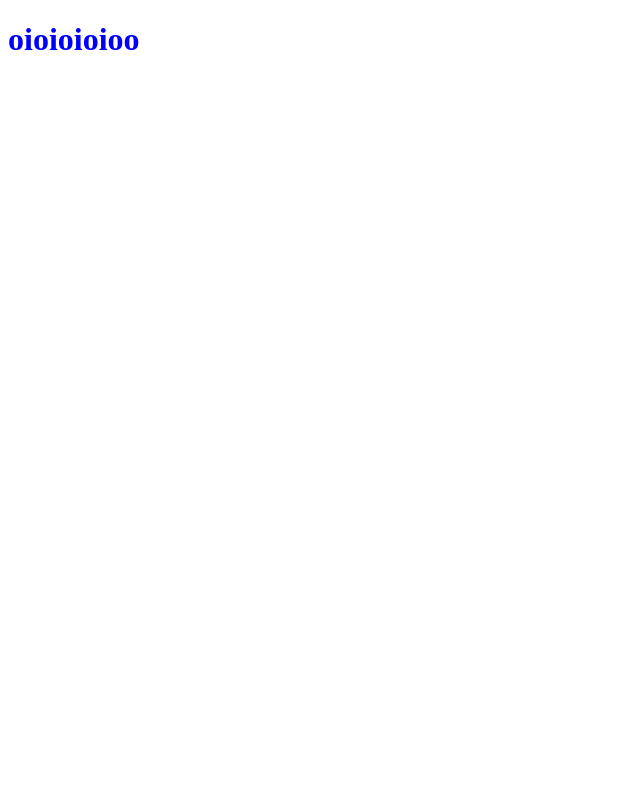
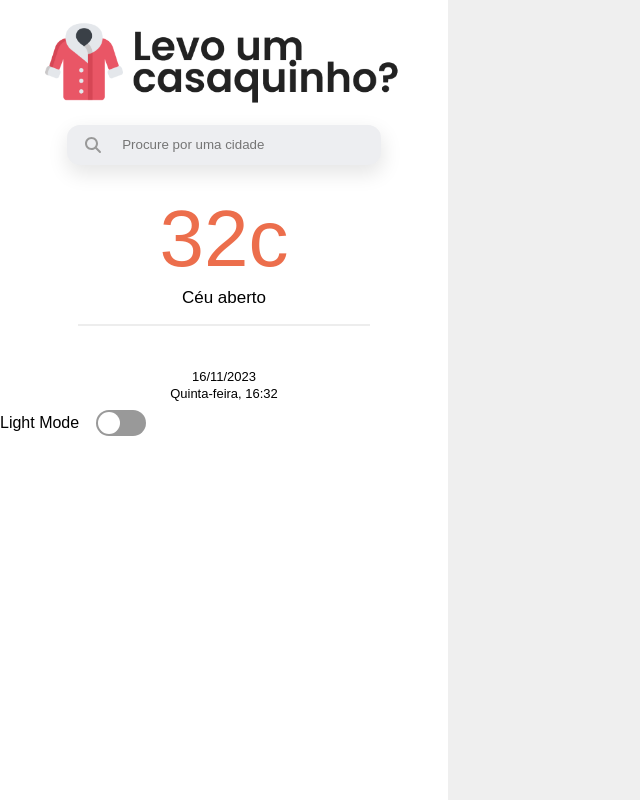
Before and after one commit to deborahwyny/leva-um-casaquinho, a React (Vite) app: page / in a window 1280 px wide. Shown: the whole page, without its empty margins (0-640 px from the left). Built offline with nearby package versions, Linux system fonts and the light colour scheme.

Commit message:
primeiro commit

```diff
--- a/package.json
+++ b/package.json
@@ -10,6 +10,10 @@
     "preview": "vite preview"
   },
   "dependencies": {
+    "@fontsource/poppins": "^5.0.8",
+    "@fortawesome/fontawesome-svg-core": "^6.4.2",
+    "@fortawesome/free-solid-svg-icons": "^6.4.2",
+    "@fortawesome/react-fontawesome": "^0.2.0",
     "react": "^18.2.0",
     "react-dom": "^18.2.0",
     "react-router-dom": "^6.19.0",
--- a/src/Pages/homePage.jsx
+++ b/src/Pages/homePage.jsx
@@ -1,13 +1,196 @@
-import React from "react";
-import styled from "styled-components";
+import React, { useState } from "react";
+import styled, { createGlobalStyle } from "styled-components";
+import LogoCasaquinho from "../Assets/logocasaquinho.png";
+import { FontAwesomeIcon } from "@fortawesome/react-fontawesome";
+import { faSearch, faSun, faMoon } from "@fortawesome/free-solid-svg-icons";
 
+const GlobalStyle = createGlobalStyle`
+  body {
+    font-family: 'Poppins', sans-serif;
+  }
+`;
 
-const Titulo = styled.h1`
-    color: blue;
+const Container = styled.div`
+  display: flex;
+  width: 100vw;
+  height: 100vh;
+`;
+const MenuEsquerda = styled.div`
+  background-color: #ffffff;
+  width: 35%;
+  display: flex;
+  flex-direction: column;
+`;
+
+const Logo = styled.img`
+  width: 80%;
+  padding-top: 5%;
+`;
+
+const AreaLateral = styled.div`
+  background-color: #efefef;
+  width: 65%;
+`;
+
+const ConteinerTopo = styled.div`
+  display: flex;
+  justify-content: center;
+  flex-direction: column;
+  align-items: center;
+  gap: 12px;
+`;
+
+const Input = styled.input`
+  position: relative;
+  padding: 10px;
+  margin-top: 10px;
+  width: 70%;
+  background-color: #edeef1;
+  border-radius: 13px;
+  border: initial;
+  box-shadow: 1px 8px 20px 1px rgb(0 0 0 / 10%);
+  height: 40px;
+  padding-left: 35px;
+  box-sizing: border-box;
+  &::placeholder {
+    padding-left: 20px;
+  }
+`;
+
+const SearchIcon = styled(FontAwesomeIcon)`
+  position: absolute;
+  top: 145px;
+  left: 85px;
+  transform: translateY(-50%);
+  color: #999; /* Cor do ícone */
+  cursor: pointer;
+`;
+
+const Temperatura = styled.h2`
+  color: #ec6e4c;
+  font-size: 80px;
+  text-align: center;
+  margin-top: 50px;
+  font-weight: 300;
+  line-height: 48px;
+`;
+const ConteinerMeio = styled.div`
+  display: flex;
+  flex-direction: column;
+  justify-content: center;
+  align-items: center;
+  gap: 26px;
+`;
+
+const Sub = styled.h3`
+  font-weight: 400;
+  font-size: 17px;
+`;
+
+const Divisor = styled.div`
+  width: 65%;
+  height: 2px;
+  background-color: #ededed;
+  margin-top: -8px;
+`;
+
+const Paragrafo = styled.p`
+  font-family: 'Poppins', sans-serif;
+  font-size: 13px;
+  font-weight: 400;
+  line-height: 15x;
+  letter-spacing: 0em;
+  text-align: left;
+`;
+
+const ConteinerParagrafo = styled.div`
+  width: 100%;
+  display: flex;
+  justify-content: center;
+  align-items: center;
+  flex-direction: column;
+  margin-top: 44px;
+  gap: 4px;
+`;
+
+const SwitchContainer = styled.div`
+  display: flex;
+  align-items: center;
+  margin-top: 10px;
+`;
+
+const SwitchLabel = styled.label`
+  margin-right: 10px;
+`;
+
+const SwitchInput = styled.input`
+  opacity: 0;
+  width: 0;
+  height: 0;
+
+  &:checked + span {
+    background-color: #EC6E4C; // Cor do Dark Mode
+  }
+
+  &:checked + span:before {
+    transform: translateX(26px);
+  }
+`;
+
+const SwitchSlider = styled.span`
+  position: relative;
+  cursor: pointer;
+  width: 50px;
+  height: 26px;
+  background-color: #999; // Cor do Light Mode
+  border-radius: 34px;
+  display: inline-block;
+
+  &:before {
+    content: "";
+    position: absolute;
+    height: 22px;
+    width: 22px;
+    left: 2px;
+    top: 2px;
+    background-color: white;
+    border-radius: 50%;
+    transition: 0.4s;
+  }
 `;
 
 export default function Home() {
-    return (
-        <Titulo>oioioioioo</Titulo>
-    );
+
+
+  return (
+    <Container>
+      <GlobalStyle />
+      <MenuEsquerda>
+        <ConteinerTopo>
+          <Logo src={LogoCasaquinho} alt="logo casaquinho" />
+          <Input type="text" placeholder="Procure por uma cidade" />
+          <SearchIcon icon={faSearch} />
+        </ConteinerTopo>
+        <ConteinerMeio>
+          <Temperatura>32c</Temperatura>
+          <Sub>Céu aberto</Sub>
+          <Divisor />
+        </ConteinerMeio>
+        <ConteinerParagrafo>
+          <Paragrafo>16/11/2023</Paragrafo>
+          <Paragrafo>Quinta-feira, 16:32</Paragrafo>
+        </ConteinerParagrafo>
+
+<SwitchContainer>
+  <SwitchLabel htmlFor="lightModeSwitch">Light Mode</SwitchLabel>
+  <SwitchInput type="checkbox" id="lightModeSwitch" />
+  <SwitchSlider />
+</SwitchContainer>
+
+      </MenuEsquerda>
+      <AreaLateral>
+        {/* Adicione o conteúdo da área lateral aqui */}
+      </AreaLateral>
+    </Container>
+  );
 }
--- /dev/null
+++ b/src/Styled/ResetStyled.js
@@ -0,0 +1,49 @@
+import { createGlobalStyle } from "styled-components"
+
+const ResetStyle = createGlobalStyle`
+    html, body, div, span, applet, object, iframe,
+	h1, h2, h3, h4, h5, h6, p, blockquote, pre,
+	a, abbr, acronym, address, big, cite, code,
+	del, dfn, em, img, ins, kbd, q, s, samp,
+	small, strike, strong, sub, sup, tt, var,
+	b, u, i, center,
+	dl, dt, dd, ol, ul, li,
+	fieldset, form, label, legend,
+	table, caption, tbody, tfoot, thead, tr, th, td,
+	article, aside, canvas, details, embed,
+	figure, figcaption, footer, header, hgroup,
+	menu, nav, output, ruby, section, summary,
+	time, mark, audio, video {
+		margin: 0;
+		padding: 0;
+		border: 0;
+		font-size: 100%;
+		font: inherit;
+		vertical-align: baseline;
+	}
+	/* HTML5 display-role reset for older browsers */
+	article, aside, details, figcaption, figure,
+	footer, header, hgroup, menu, nav, section {
+		display: block;
+	}
+	body {
+		line-height: 1;
+	}
+	ol, ul {
+		list-style: none;
+	}
+	blockquote, q {
+		quotes: none;
+	}
+	blockquote:before, blockquote:after,
+	q:before, q:after {
+		content: '';
+		content: none;
+	}
+	table {
+		border-collapse: collapse;
+		border-spacing: 0;
+	}
+`
+
+export default ResetStyle
--- a/src/main.jsx
+++ b/src/main.jsx
@@ -1,10 +1,12 @@
 import React from 'react'
 import ReactDOM from 'react-dom/client'
 import App from './App.jsx'
+import ResetStyle from './Styled/ResetStyled.js'
 
 
 ReactDOM.createRoot(document.getElementById('root')).render(
   <React.StrictMode>
+    <ResetStyle />
     <App />
   </React.StrictMode>,
 )
```
Also changed, not shown: src/Assets/logocasaquinho.png (added), 1 other file (tests, documents, lock files or other folders).
